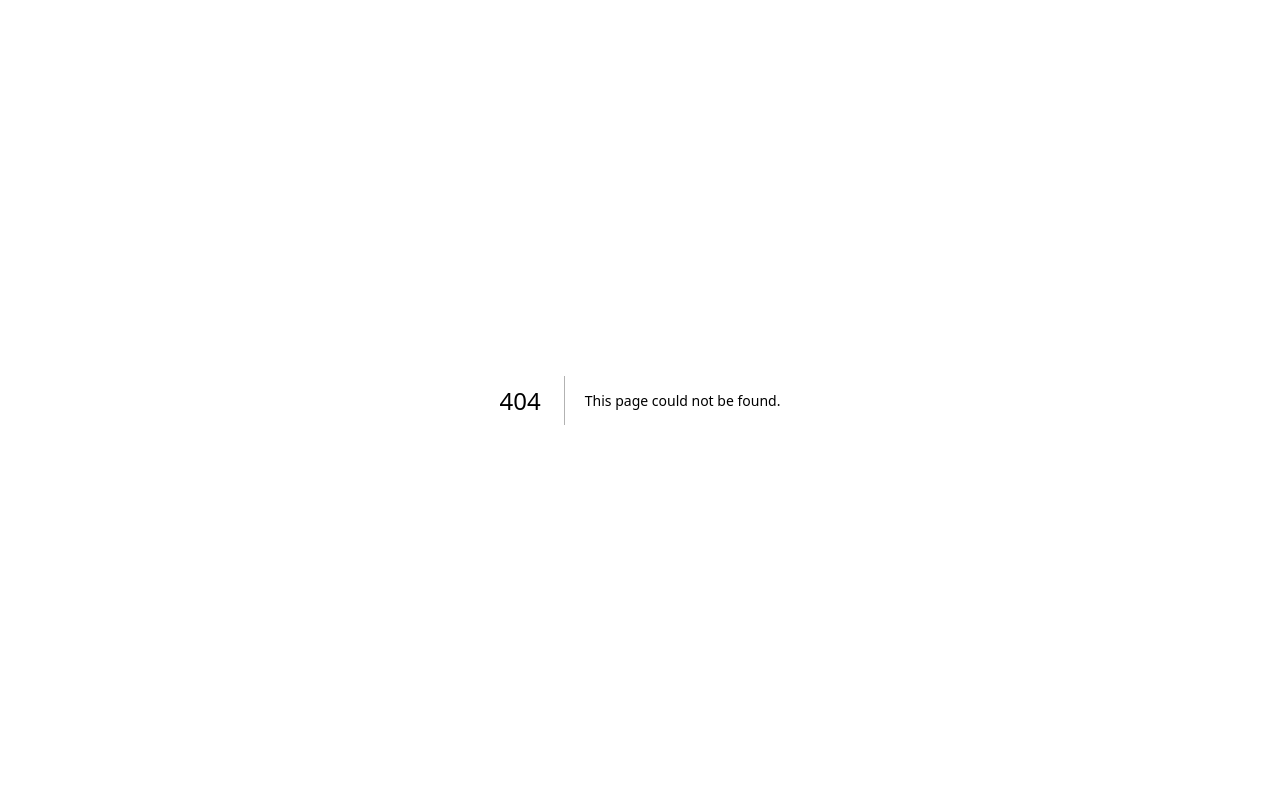
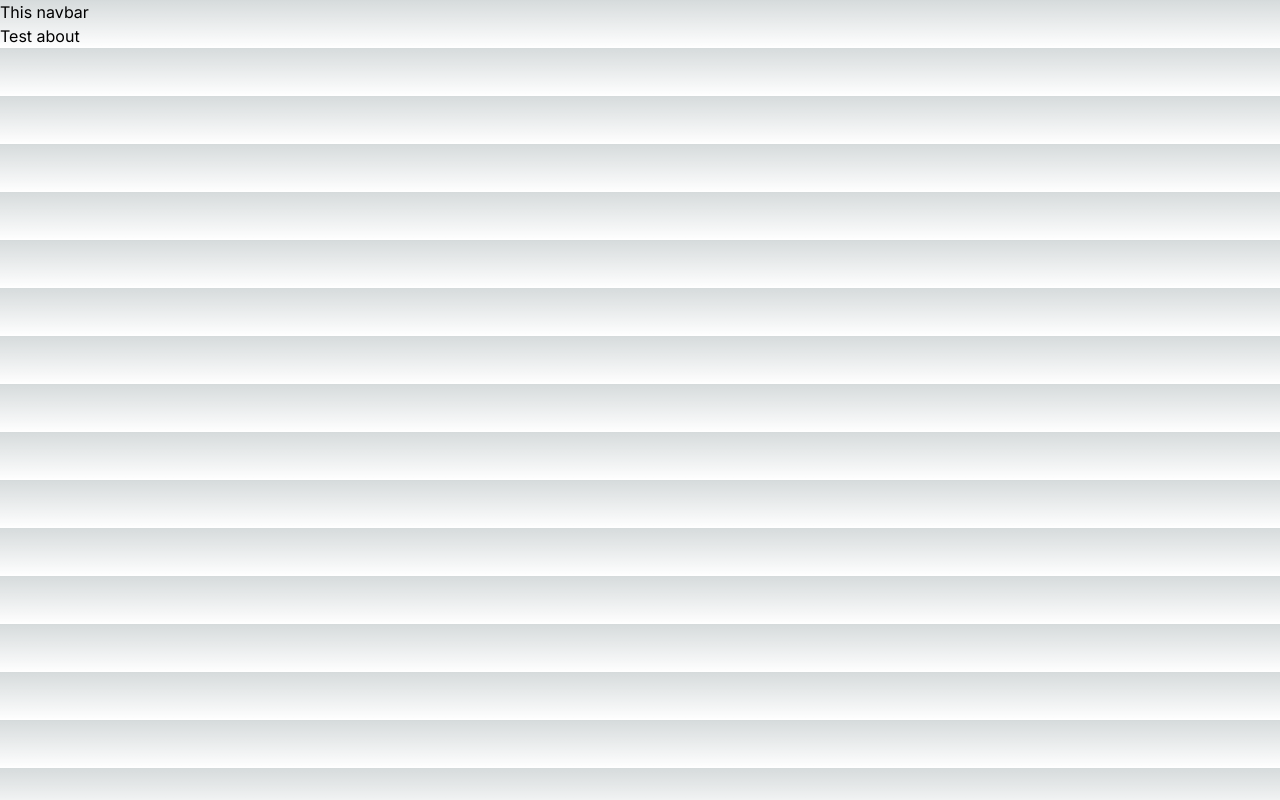
Before and after one commit to Destantomy/Nextjs-tutorials, a Next.js app: page /about in a window 1280 px wide. Before the commit this address had no page. Built offline with nearby package versions, Linux system fonts and the light colour scheme.

Commit message:
getting started

```diff
--- /dev/null
+++ b/src/app/about/navbar.tsx
@@ -0,0 +1,7 @@
+export default function Navbar() {
+    return(
+        <div>
+            <h1>This navbar</h1>
+        </div>
+    )
+}
--- /dev/null
+++ b/src/app/about/page.tsx
@@ -0,0 +1,10 @@
+import Navbar from "./navbar";
+
+export default function About () {
+    return(
+        <div>
+            <Navbar></Navbar>
+            <h1>Test about</h1>
+        </div>
+    )
+}
```
